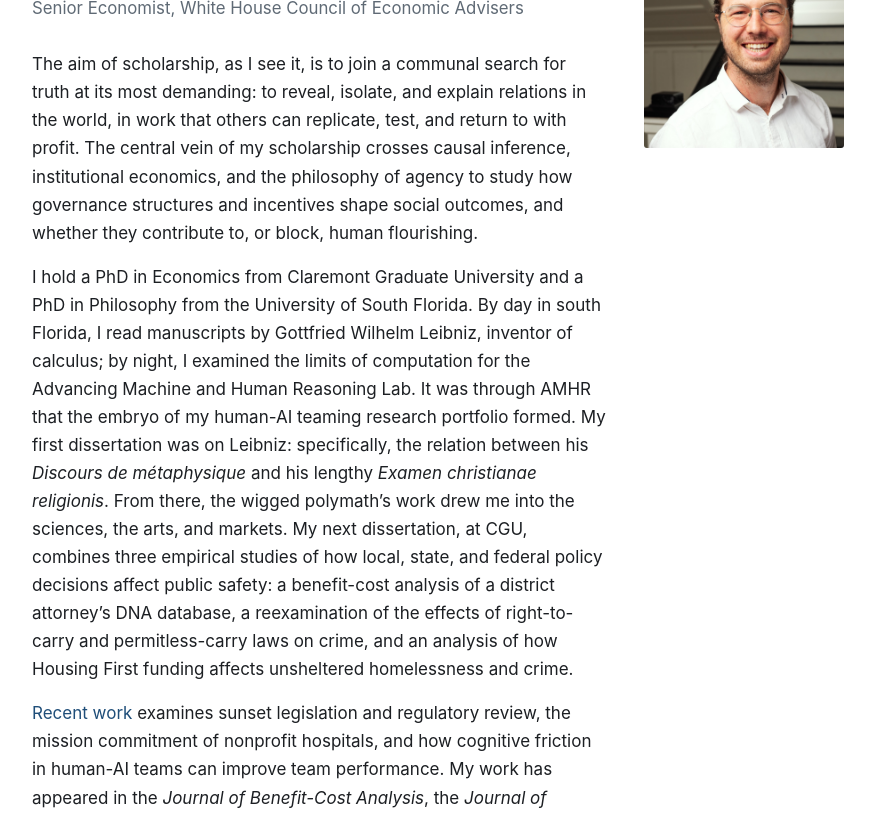
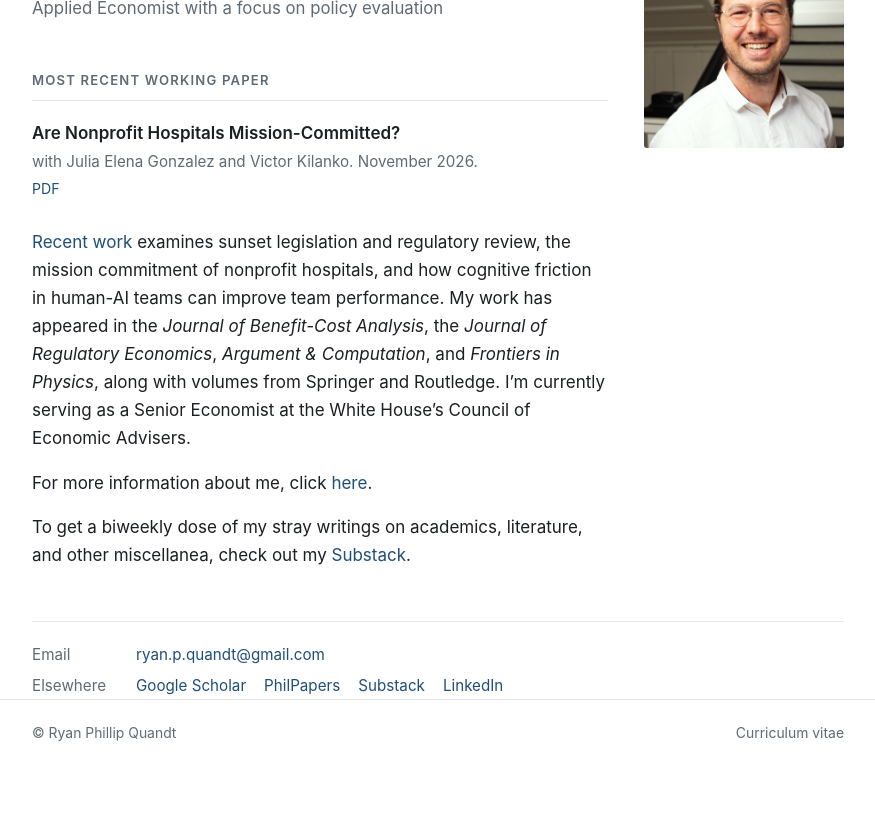
Before and after one commit to ryanpquandt/ryanpquandt.github.io, a plain HTML site: page index.html in a window 1280 px wide. Shown: the part 127-941 px from the top of the page, without its empty margins (202-1077 px from the left). After the commit the page ends 912 px from the top, so only its background shows below. Drawn offline with Linux system fonts and the light colour scheme.

Commit message:
Trim homepage; move bio paragraphs to new About page; drop Substack from nav
Co-Authored-By: Claude Opus 5.5 <noreply@anthropic.com>

```diff
--- a/index.html
+++ b/index.html
@@ -16,7 +16,6 @@
       <a href="research.html">Research</a>
       <a href="teaching.html">Teaching</a>
       <a href="cv.html">CV</a>
-      <a href="https://quandtify.substack.com">Quandtify</a>
     </nav>
   </div>
 </header>
@@ -34,38 +33,29 @@
 
     <div class="intro-text">
       <h1>Ryan Phillip Quandt</h1>
-      <p class="lede">Senior Economist, White House Council of Economic Advisers</p>
+      <p class="lede">Applied Economist with a focus on policy evaluation</p>
 
-      <p>The aim of scholarship, as I see it, is to join a communal search for truth at its most
-      demanding: to reveal, isolate, and explain relations in the world, in work that others can
-      replicate, test, and return to with profit. The central vein of my
-      scholarship crosses causal inference, institutional economics, and the philosophy of agency
-      to study how governance structures and incentives shape social outcomes, and whether they
-      contribute to, or block, human flourishing.</p>
-
-      <p>I hold a PhD in Economics from Claremont Graduate University and a PhD in Philosophy from
-      the University of South Florida. By day in south Florida, I read manuscripts by Gottfried
-      Wilhelm Leibniz, inventor of calculus; by night, I examined the limits of computation for the
-      Advancing Machine and Human Reasoning Lab. It was through AMHR that the embryo of my human-AI
-      teaming research portfolio formed. My first dissertation was on Leibniz: specifically, the
-      relation between his <em>Discours de m&eacute;taphysique</em> and his lengthy
-      <em>Examen christianae religionis</em>. From there, the wigged polymath&rsquo;s work drew me
-      into the sciences, the arts, and markets. My next dissertation, at CGU, combines three
-      empirical studies of how local, state, and federal policy decisions affect public safety: a
-      benefit-cost analysis of a district attorney&rsquo;s DNA database, a reexamination of the
-      effects of right-to-carry and permitless-carry laws on crime, and an analysis of how Housing
-      First funding affects unsheltered homelessness and crime.</p>
+      <h2>Most Recent Working Paper</h2>
+      <ul class="pubs">
+        <li>
+          <span class="pub-title"><a href="files/nonprofit-hospitals-mission.pdf">Are Nonprofit Hospitals Mission-Committed?</a></span>
+          <span class="pub-meta">with Julia Elena Gonzalez and Victor Kilanko. November 2026.</span>
+          <span class="pub-links"><a href="files/nonprofit-hospitals-mission.pdf">PDF</a></span>
+        </li>
+      </ul>
 
       <p><a href="research.html">Recent work</a> examines sunset legislation and regulatory review,
       the mission commitment of nonprofit hospitals, and how cognitive friction in human-AI teams
       can improve team performance. My work has appeared in the
       <em>Journal of Benefit-Cost Analysis</em>, the <em>Journal of Regulatory Economics</em>,
       <em>Argument &amp; Computation</em>, and <em>Frontiers in Physics</em>, along with volumes
-      from Springer and Routledge.</p>
+      from Springer and Routledge. I&rsquo;m currently serving as a Senior Economist at the White
+      House&rsquo;s Council of Economic Advisers.</p>
 
-      <p>Less professionally, I&rsquo;m an aspiring birdwatcher. Should you venture into a wooded
-      median between the interstate, you may find me, binoculars in one hand, tea in the other, but
-      too late in the morning to spot something rare.</p>
+      <p>For more information about me, click <a href="about.html">here</a>.</p>
+
+      <p>To get a biweekly dose of my stray writings on academics, literature, and other
+      miscellanea, check out my <a href="https://quandtify.substack.com">Substack</a>.</p>
     </div>
   </div>
 
```
Also changed, not shown: about.html (added, +61 -0 lines), cv.html (+0 -1 lines), research-ai.html (+0 -1 lines), research-economics.html (+0 -1 lines), research-philosophy.html (+0 -1 lines), research.html (+0 -1 lines), teaching.html (+0 -1 lines).
